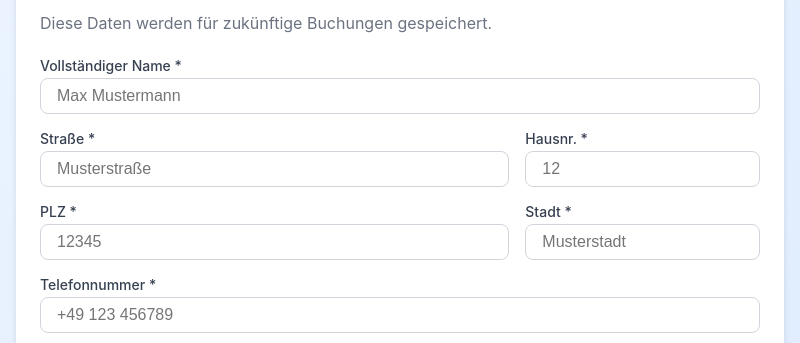
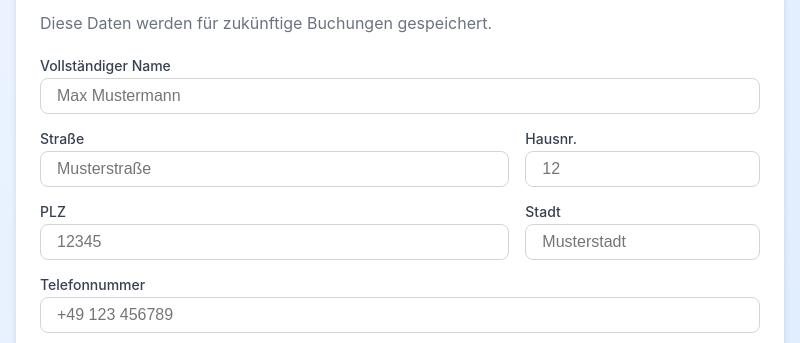
Before and after one commit to denisy2309/firstWischSeite, a plain HTML site: page index.html in a window 1280 px wide. Shown: the part 325-668 px from the top of the page, 240-1040 px from the left. Drawn offline with Linux system fonts and the light colour scheme.

Commit message:
Remove asterisks from required field labels in customer form for improved clarity

```diff
--- a/index.html
+++ b/index.html
@@ -38,34 +38,34 @@
 
                 <form id="customer-form">
                     <div class="form-group">
-                        <label for="fullName">Vollständiger Name *</label>
+                        <label for="fullName">Vollständiger Name</label>
                         <input type="text" id="fullName" name="fullName" placeholder="Max Mustermann" required>
                     </div>
 
                     <div class="form-row">
                         <div class="form-group form-col-2">
-                            <label for="street">Straße *</label>
+                            <label for="street">Straße</label>
                             <input type="text" id="street" name="street" placeholder="Musterstraße" required>
                         </div>
                         <div class="form-group form-col-1">
-                            <label for="houseNumber">Hausnr. *</label>
+                            <label for="houseNumber">Hausnr.</label>
                             <input type="text" id="houseNumber" name="houseNumber" placeholder="12" required>
                         </div>
                     </div>
 
                     <div class="form-row">
                         <div class="form-group form-col-1">
-                            <label for="postalCode">PLZ *</label>
+                            <label for="postalCode">PLZ</label>
                             <input type="text" id="postalCode" name="postalCode" placeholder="12345" required>
                         </div>
                         <div class="form-group form-col-2">
-                            <label for="city">Stadt *</label>
+                            <label for="city">Stadt</label>
                             <input type="text" id="city" name="city" placeholder="Musterstadt" required>
                         </div>
                     </div>
 
                     <div class="form-group">
-                        <label for="phone">Telefonnummer *</label>
+                        <label for="phone">Telefonnummer</label>
                         <input type="tel" id="phone" name="phone" placeholder="+49 123 456789" required>
                     </div>
 
```
